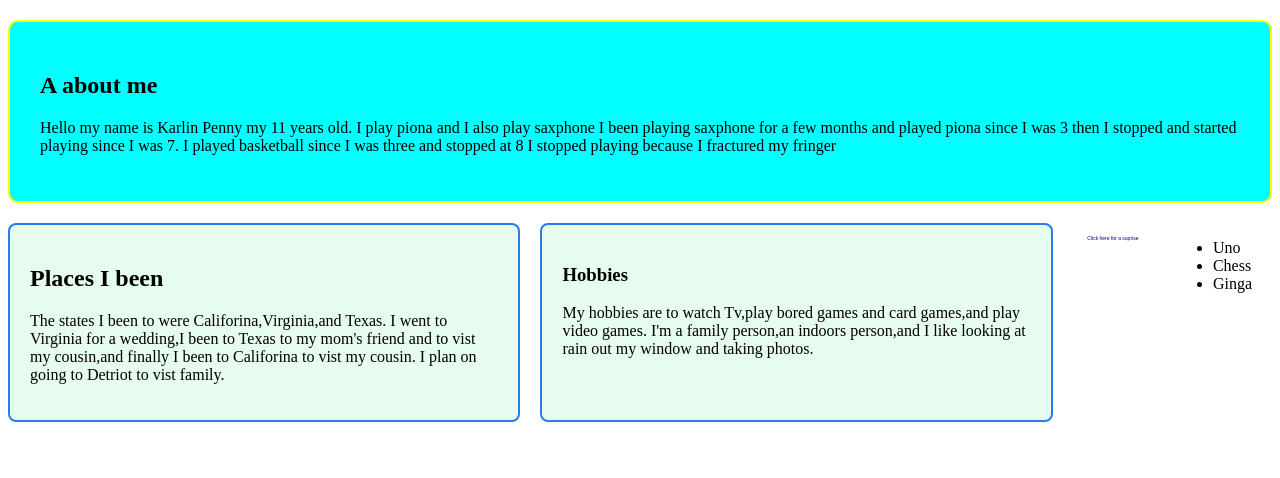
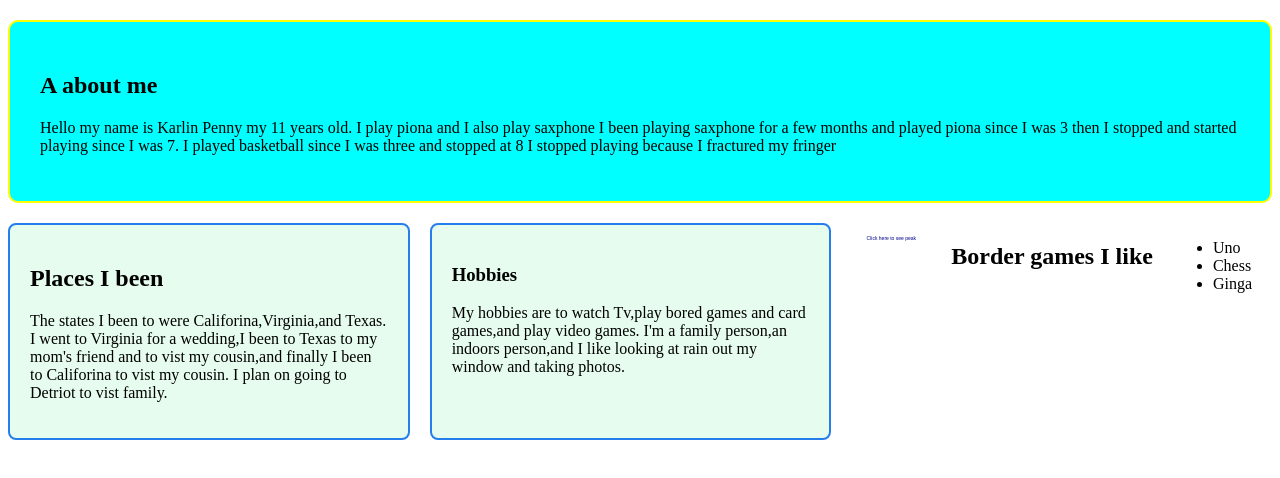
Before and after one commit to 0126kwayne-lang/personal-project, a plain HTML site: page index.html in a window 1280 px wide. Drawn offline with Linux system fonts and the light colour scheme.

Commit message:
finished button and list

```diff
--- a/index.html
+++ b/index.html
@@ -29,8 +29,8 @@
                    I'm a family person,an indoors person,and I like looking at rain out my window and taking photos. </p>
                             </div>
                         <body>
-    <button type="button" onclick="window.location.href='https:43'">Click here for a suprise
-    </button>
+<button type="button" onclick="window.location.href='https://youtu.be/NTBfs3qHhjU?si=fGH6JOzarf78sIhP'">Click here to see peak</button>
+    <h2>Border games I like</h2>
     <ul>
   <li>Uno</li>
   <li>Chess</li>
```
